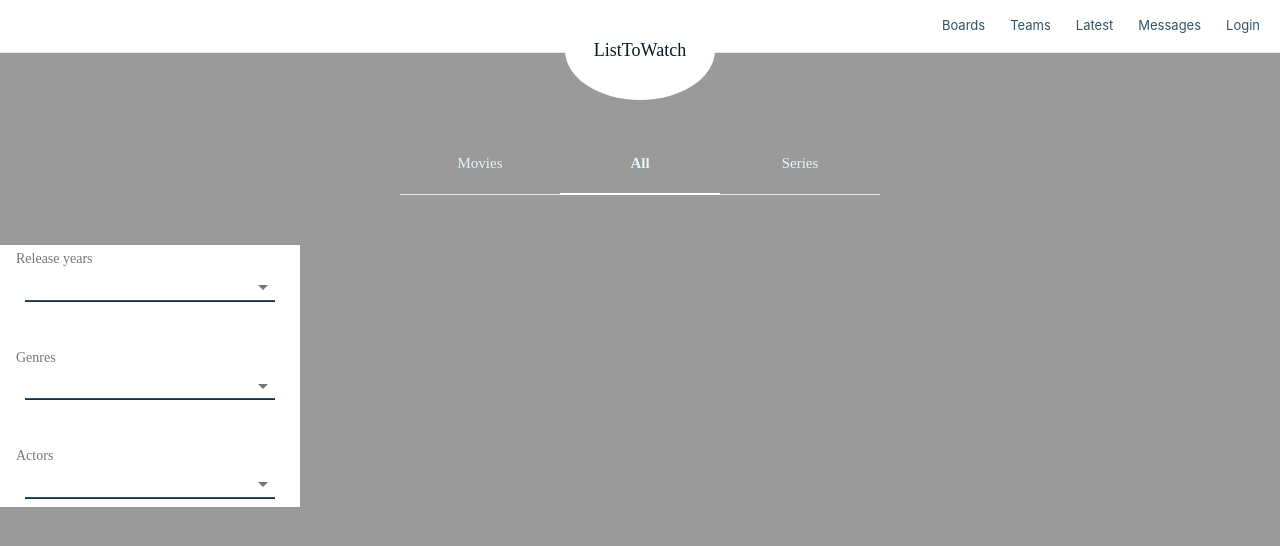
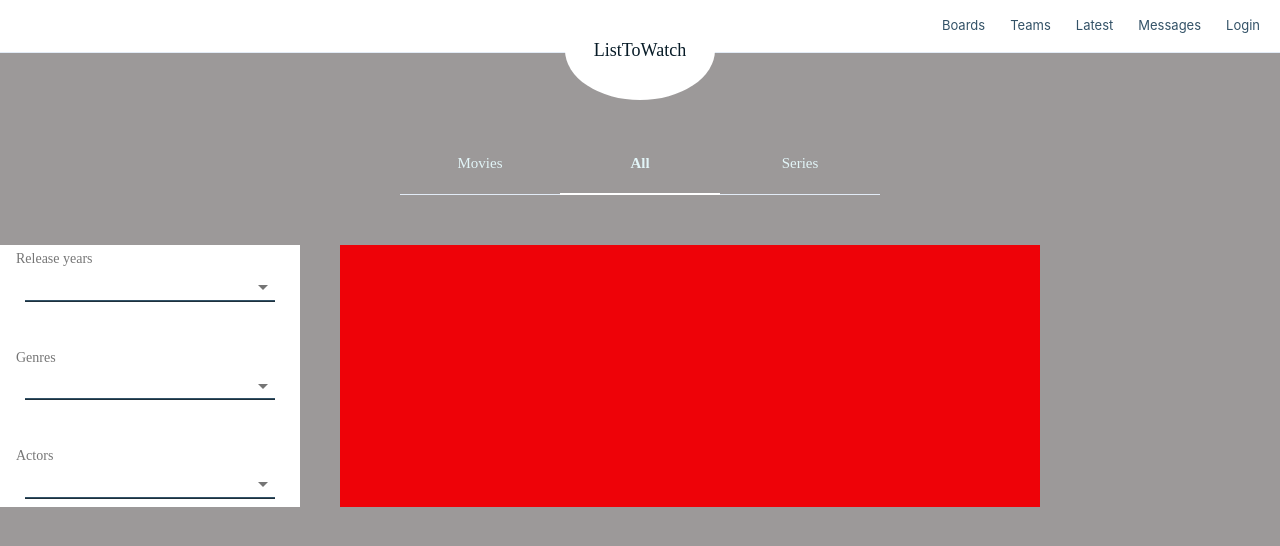
Before and after one commit to nestoor22/FilmManager, a React (Create React App) app in the folder frontend/: page / in a window 1280 px wide. Shown: the top 546 px of the page. Built offline with nearby package versions, Linux system fonts and the light colour scheme.

Commit message:
Update main page. Add tab panel. Add file for show queries

```diff
--- /dev/null
+++ b/frontend/src/components/items-list/ItemsList.jsx
@@ -0,0 +1,16 @@
+import React from "react";
+
+import useStyles from "./styles";
+
+function ItemsList({ query }) {
+    const classes = useStyles();
+
+    return (
+        <div className={classes.itemsRoot}>
+
+        </div>
+    )
+
+}
+
+export default ItemsList;
--- /dev/null
+++ b/frontend/src/components/items-list/styles.js
@@ -0,0 +1,15 @@
+import { makeStyles } from '@material-ui/core/styles';
+
+const useStyles = makeStyles({
+    itemsRoot: {
+        display: 'flex',
+        flexWrap: 'wrap',
+        alignSelf: 'center',
+        width: '700px',
+        marginLeft: '40px',
+        height: '100%',
+        backgroundColor: '#ee0208'
+    }
+});
+
+export default useStyles;
--- /dev/null
+++ b/frontend/src/components/tabs-panel/TabsPanel.jsx
@@ -0,0 +1,36 @@
+import React from 'react';
+import classNames from 'classnames';
+
+import { makeStyles } from '@material-ui/core/styles';
+import Typography from '@material-ui/core/Typography';
+
+const useStyles = makeStyles(theme => ({
+    tabs: {
+        width: '100%',
+        borderRight: `1px solid ${theme.palette.divider}`,
+        boxSizing: 'border-box'
+    },
+    tabPanel: {
+        flex: 1
+    }
+}));
+function TabPanel(props) {
+    const classes = useStyles();
+    const { children, value, className, index, ...other } = props;
+
+    return (
+        <Typography
+            component="div"
+            className={classNames(classes.tabPanel, className)}
+            role="tabpanel"
+            hidden={value !== index}
+            id={`vertical-tabpanel-${index}`}
+            aria-labelledby={`vertical-tab-${index}`}
+            {...other}
+        >
+            {value === index && children}
+        </Typography>
+    );
+}
+
+export default TabPanel;
--- a/frontend/src/pages/main/MainPage.jsx
+++ b/frontend/src/pages/main/MainPage.jsx
@@ -7,14 +7,14 @@ import AppHeader from "../../components/app-header/AppHeader";
 
 import useStyles from './styles'
 import ListItem from "@material-ui/core/ListItem";
-import Typography from "@material-ui/core/Typography";
+import TabPanel from "../../components/tabs-panel/TabsPanel";
 import List from "@material-ui/core/List";
 import Select from "@material-ui/core/Select";
 import Input from "@material-ui/core/Input";
 import Chip from "@material-ui/core/Chip";
 import MenuItem from "@material-ui/core/MenuItem";
-import InputLabel from "@material-ui/core/InputLabel";
 import ListSubheader from "@material-ui/core/ListSubheader";
+import ItemsList from "../../components/items-list/ItemsList";
 
 
 var years = [];
@@ -32,19 +32,26 @@ const MenuProps = {
     },
 };
 
+function verticalTabProps(index) {
+    return {
+        id: `vertical-tab-${index}`,
+        'aria-controls': `vertical-tabpanel-${index}`
+    };
+}
+
 function MainPage() {
 
     const classes = useStyles();
     const [value, setValue] = React.useState(1);
-
-    const handleChange = (event, newValue) => {
-        setValue(newValue);
-    };
     const [year, setYear] = React.useState([]);
 
     const handleYearChange = (event) => {
         setYear(event.target.value);
     };
+    const handleChange = (event, newValue) => {
+        setValue(newValue);
+    };
+
     return (
         <div className={classes.root}>
         <AppHeader />
@@ -64,6 +71,7 @@ function MainPage() {
                                 textColorInherit: classes.textColorInheritCustom
                             }}
                             label="Movies"
+                            {...verticalTabProps(0)}
                         />
                         <Tab
                             classes={{
@@ -73,6 +81,7 @@ function MainPage() {
                                 textColorInherit: classes.textColorInheritCustom
                             }}
                             label="All"
+                            {...verticalTabProps(1)}
                         />
                         <Tab
                             classes={{
@@ -82,6 +91,7 @@ function MainPage() {
                                 textColorInherit: classes.textColorInheritCustom
                             }}
                             label="Series"
+                            {...verticalTabProps(2)}
                         />
                     </Tabs>
                 </div>
@@ -157,6 +167,29 @@ function MainPage() {
                         </Select>
                     </ListItem>
                 </List>
+                <div className={classes.tabsRoot}>
+                    <TabPanel
+                        className={classes.tabContentWrapper}
+                        value={value}
+                        index={0}
+                    >
+                        <ItemsList/>
+                    </TabPanel>
+                    <TabPanel
+                        className={classes.tabContentWrapper}
+                        value={value}
+                        index={1}
+                    >
+                        <ItemsList/>
+                    </TabPanel>
+                    <TabPanel
+                        className={classes.tabContentWrapper}
+                        value={value}
+                        index={2}
+                    >
+                        <ItemsList/>
+                    </TabPanel>
+                </div>
             </div>
         </div>
     );
--- a/frontend/src/pages/main/styles.js
+++ b/frontend/src/pages/main/styles.js
@@ -53,7 +53,7 @@ const useStyles = makeStyles({
         color: 'inherit'
     },
     tabContentWrapper: {
-        padding: '24px 20px 22px 20px'
+        padding: '0'
     },
     textColorInheritCustom: {
         opacity: 1,
```
Also changed, not shown: frontend/src/graphql/queries/shows.js (added).
